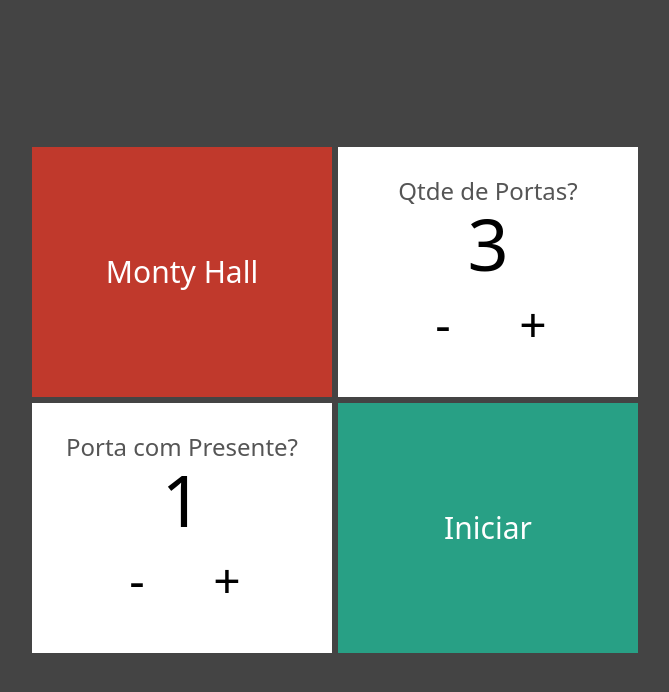
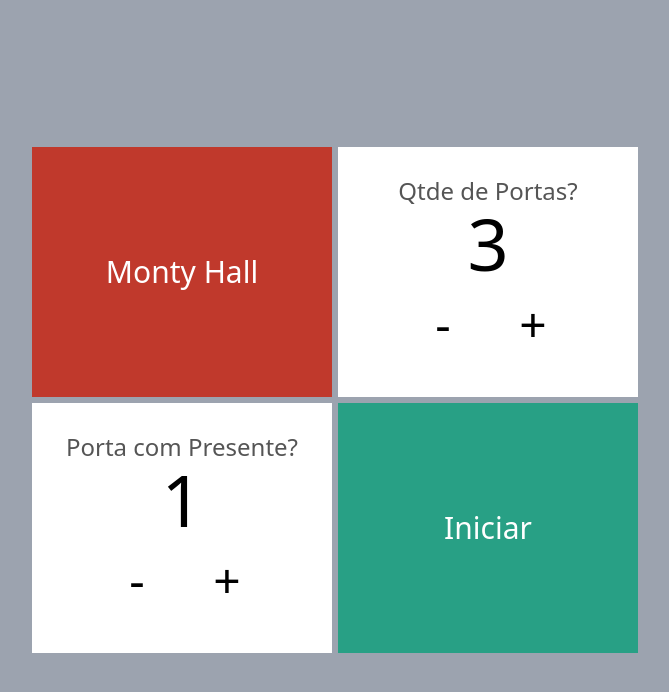
Before and after one commit to X-SpeedBlack-X/monty-hall, a Next.js app: page / in a window 1280 px wide. Shown: the top 692 px of the page, without its empty margins (305-974 px from the left). Built offline with nearby package versions, Linux system fonts and the light colour scheme.

Commit message:
feat: add body styles

```diff
--- a/src/styles/globals.css
+++ b/src/styles/globals.css
@@ -3,5 +3,5 @@
 @tailwind utilities;
 
 body {
-  @apply bg-background-100 text-white;
+  @apply bg-gray-400 text-white;
 }
```
